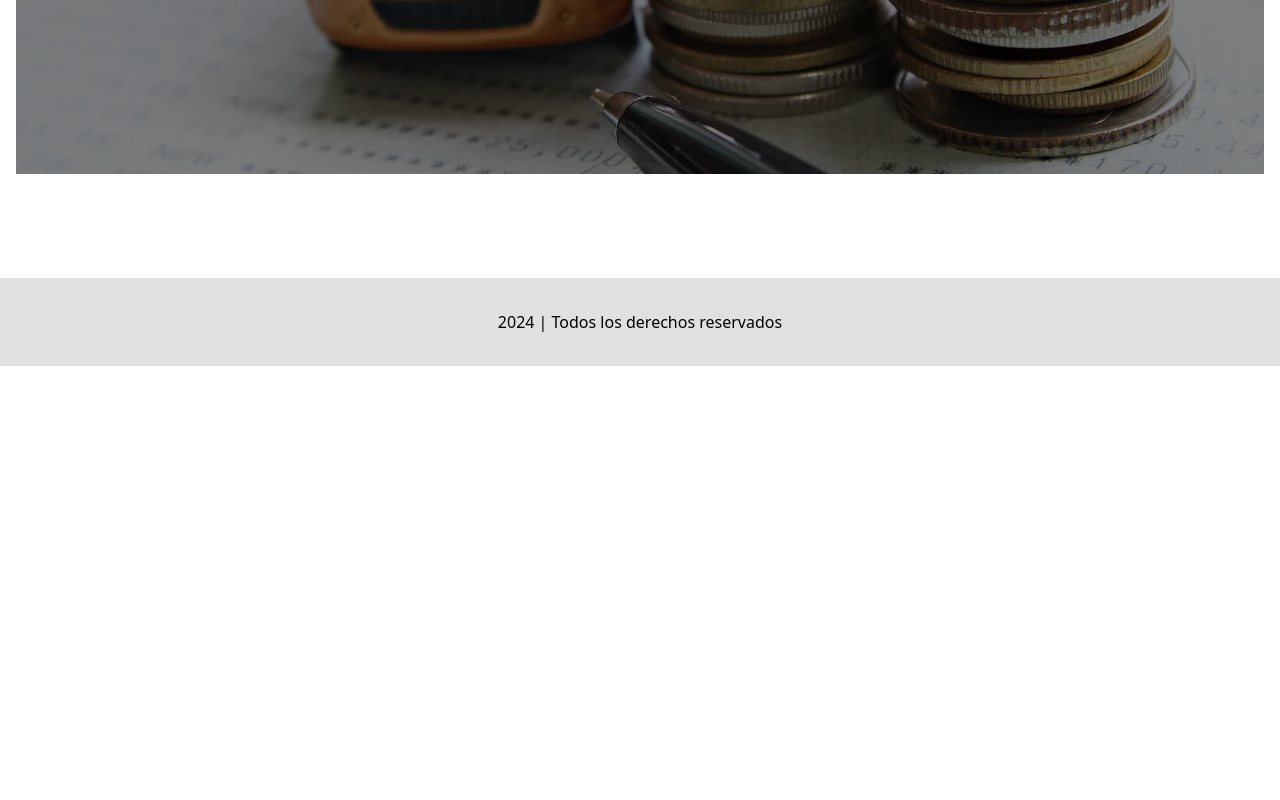
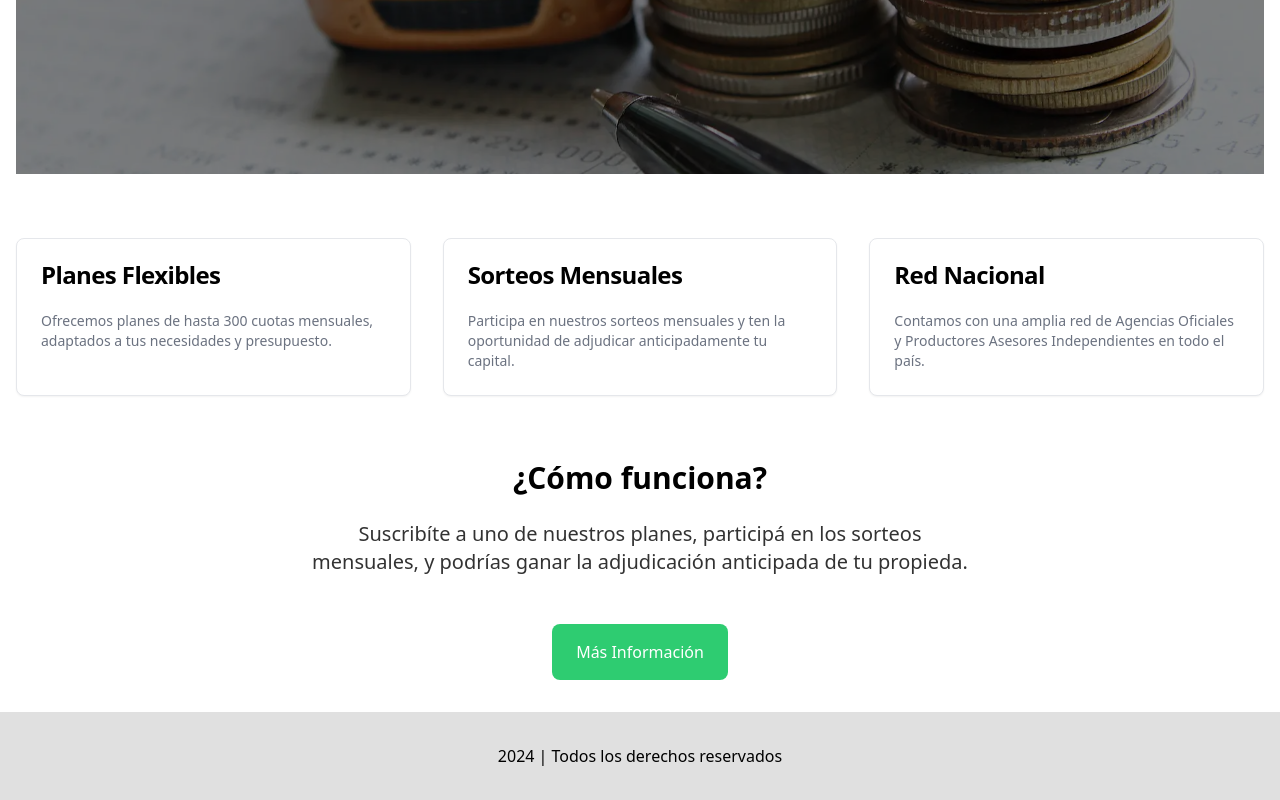
Before and after one commit to Master-Insight/motorplan-web, an Astro site: page / in a window 1280 px wide. Shown: the part 522-1322 px from the top of the page. Before the commit the page ends 888 px from the top, so only its background shows below. Built offline with nearby package versions, Linux system fonts and the light colour scheme; Astro itself is replaced by a stand-in of ours.

Commit message:
Agregando componentes al Inicio

```diff
--- /dev/null
+++ b/src/components/Card.astro
@@ -0,0 +1,18 @@
+---
+const {class: extraClasses, title} = Astro.props
+---
+
+<div class:list={["rounded-lg border bg-white text-black shadow-sm",
+  `${extraClasses}`
+]}>
+  <div class="flex flex-col space-y-1.5 p-6">
+    <h3 class="text-2xl font-semibold leading-none tracking-tight">
+      {title}
+    </h3>
+  </div>
+  <div class="p-6 pt-0">
+    <p class="text-sm text-gray-500">
+      <slot />
+    </p>
+  </div>
+</div>
--- a/src/pages/index.astro
+++ b/src/pages/index.astro
@@ -1,10 +1,14 @@
 ---
 import Layout from "@/layouts/Layout.astro";
+import CardsSection from "@/sections/CardsSection.astro";
 import Hero from "@/sections/Hero.astro";
+import HowItWorks from "@/sections/HowItWorks.astro";
 ---
 
 <Layout title="Motorplan">
   <div class="container mx-auto py-8">
     <Hero />
+    <CardsSection />
+    <HowItWorks />
   </div>
 </Layout>
--- /dev/null
+++ b/src/sections/CardsSection.astro
@@ -0,0 +1,32 @@
+---
+import Card from "@/components/Card.astro"
+
+const cardsContent = [
+  {
+    title: "Planes Flexibles",
+    description: "Ofrecemos planes de hasta 300 cuotas mensuales, adaptados a tus necesidades y presupuesto.",
+  },
+  {
+    title: "Sorteos Mensuales",
+    description: "Participa en nuestros sorteos mensuales y ten la oportunidad de adjudicar anticipadamente tu capital.",
+  },
+  {
+    title: "Red Nacional",
+    description: "Contamos con una amplia red de Agencias Oficiales y Productores Asesores Independientes en todo el país.",
+  }
+]
+
+---
+<section class="grid md:grid-cols-3 gap-8 my-16">
+  {
+    cardsContent.map(({title, description}) => (
+      <Card
+        title={title}
+        class:list={`hover:border-black transition-all duration-200 `}
+      >
+        {description}
+      </Card>
+    ))
+  }
+
+</section>
--- a/src/sections/Hero.astro
+++ b/src/sections/Hero.astro
@@ -7,7 +7,7 @@
   <div class="relative z-10 text-center text-white">
     <h1 class="text-5xl font-bold mb-4">Conseguí con Motorplan</h1>
     <p class="text-xl mb-8">Tu camino hacia la adquisición soñada</p>
-    <a href="/plan" class="bg-secondary hover:bg-primary transition-all duration-300 px-6 py-4 rounded-lg">
+    <a href="/plan" class="inline-block bg-secondary hover:saturate-150 hover:scale-105 transition-all duration-300 px-6 py-4 rounded-lg">
       Ver Nuestros Planes
     </a>
   </div>
--- /dev/null
+++ b/src/sections/HowItWorks.astro
@@ -0,0 +1,14 @@
+<section class="text-center mt-10 flex flex-col items-center gap-6">
+  <h2 class="text-3xl font-bold">
+    ¿Cómo funciona?
+  </h2>
+  <p class="text-xl opacity-80 max-w-5xl text-balance">
+    Suscribíte a uno de nuestros planes, participá en los sorteos mensuales, y podrías ganar la adjudicación anticipada de tu propieda.
+  </p>
+  <a
+    href="/institucional"
+    class="bg-highlight text-white hover:saturate-200 transition-all hover:scale-105 duration-300 px-6 py-4 rounded-lg mt-6"
+  >
+    Más Información
+  </a>
+</section>
```
